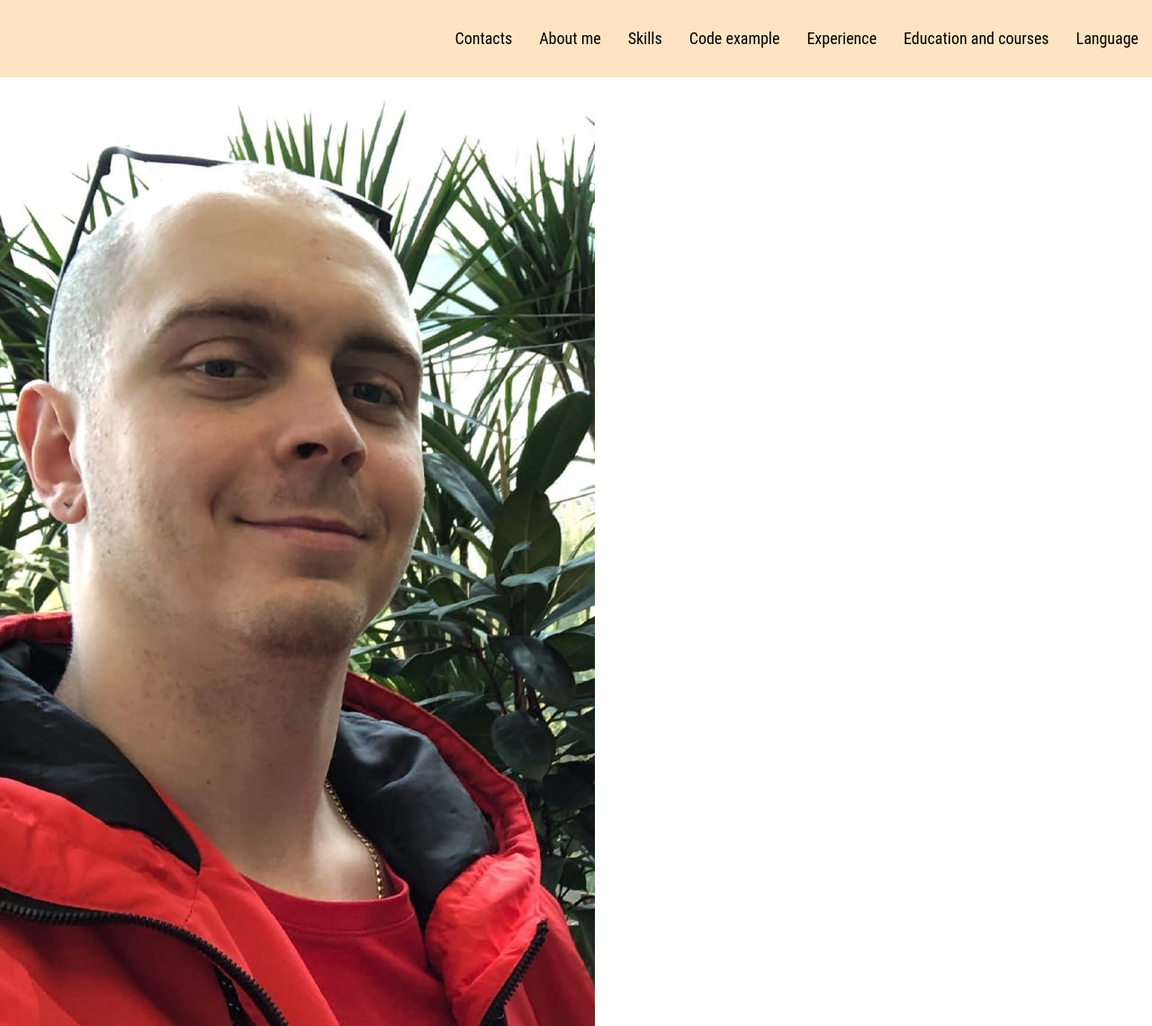
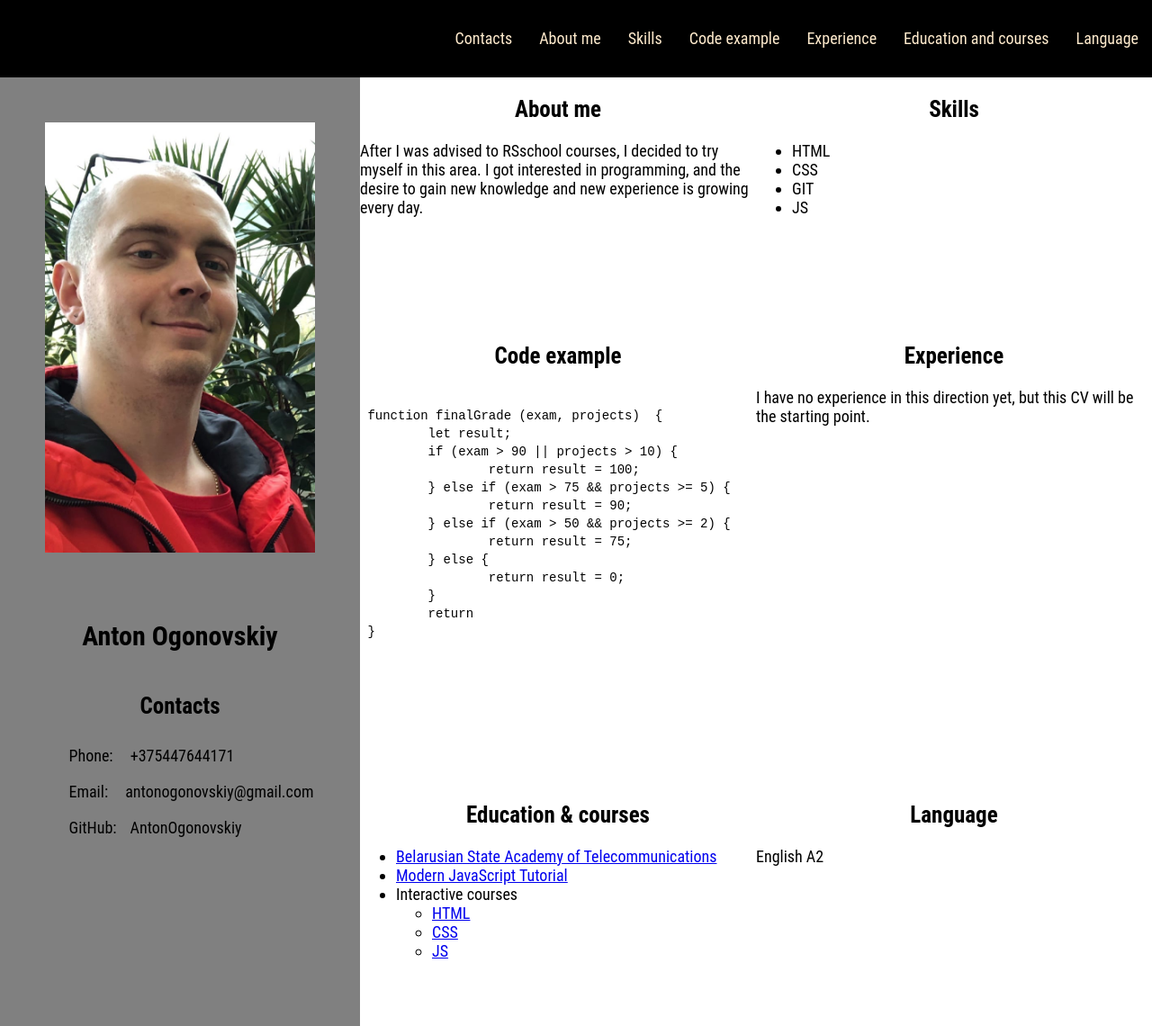
Before and after one commit to AntonOgonovskiy/rsschool-cv, a plain HTML site: page index.html in a window 1280 px wide. Shown: the top 1140 px of the page at 90% size. Drawn offline with Linux system fonts and the light colour scheme.

Commit message:
feat:add style to aside

```diff
--- a/index.html
+++ b/index.html
@@ -6,7 +6,7 @@
 	<meta http-equiv="X-UA-Compatible" content="IE=edge">
 	<meta name="viewport" content="width=device-width, initial-scale=1.0">
 	<title>My CV</title>
-	<link rel="icon" href="assets\img\ico.ico">
+	<link rel="icon" href="assets/img/ico.ico">
 	<link rel="stylesheet" href="style.css">
 </head>
 
@@ -27,11 +27,11 @@
 		</div>
 	</header>
 
-	<main class="main">
+	<main>
+		<div class="main">
 			<div>
-			<div>
-				<aside>
-					<img src="assets\img\photo.jpg" alt="photo">
+				<aside class="aside-main">
+					<img src="assets/img/photo.jpg" alt="photo" class="avatar">
 					<div>
 						<h1>
 							Anton Ogonovskiy
@@ -39,22 +39,24 @@
 					</div>
 					<div>
 						<h2>Contacts</h2>
-						<ul>
-							<li>Phone:<a href="tel:+375447644171">+375447644171</a></li>
-							<li>Email:<a href="mailto: antonogonovskiy@gmail.com">antonogonovskiy@gmail.com</a></li>
-							<li>GitHub:<a href="https://github.com/AntonOgonovskiy">Anton Ogonovskiy</a></li>
+						<ul class="contact-list">
+							<li>Phone:<a href="tel:+375447644171" class="contact-link"> +375447644171</a></li>
+							<li>Email:<a href="mailto:antonogonovskiy@gmail.com" class="contact-link">
+									antonogonovskiy@gmail.com</a></li>
+							<li>GitHub:<a href="https://github.com/AntonOgonovskiy"
+									class="contact-link">AntonOgonovskiy</a></li>
 						</ul>
 					</div>
 				</aside>
 			</div>
-			<div>
+			<div class="section-main">
 				<section>
 					<h2>About me</h2>
-					<p>
+					<span>
 						After I was advised to RSschool courses, I decided to try myself in this area. I got interested
 						in
 						programming, and the desire to gain new knowledge and new experience is growing every day.
-					</p>
+					</span>
 				</section>
 
 				<section>
@@ -70,7 +72,8 @@
 				<section>
 					<h2>Code example</h2>
 					<pre>
-						function finalGrade (exam, projects) {
+					<code class="code-example">
+ function finalGrade (exam, projects)  {
 	 let result;
 	 if (exam > 90 || projects > 10) {
 		 return result = 100;
@@ -83,6 +86,7 @@
 	 }
 	 return
  }
+					</code>
 					</pre>
 				</section>
 
--- a/style.css
+++ b/style.css
@@ -19,12 +19,20 @@ body {
 	font-family: 'Roboto Condensed', sans-serif;
 	font-size: 18px;
   }
+  h1 {
+	  font-size: 30px;
+  }
+  h2 {
+	  font-size: 25px;
+	  text-align: center;
+  }
   .container {
     max-width: 1440px;
     margin: 0 auto;
   }
   .header {
-	  background-color: bisque;
+	  background-color: black;
+
 
   }
   .nav {
@@ -38,9 +46,58 @@ body {
 	  padding: 0 15px;
 	  line-height: 50px;
 	  text-decoration: none;
-	  color:black;
-	  transition: 5s;
+	  color:blanchedalmond;
+
   }
   .nav-list:hover {
 	  text-decoration: underline;
+
   }
+  .main {
+	max-width: 1440px;
+	margin: 0 auto;
+	  display: flex;
+	  flex-direction: row;
+  }
+  .aside-main {
+	  width: 400px;
+	  height: 1100px;
+	  padding: 0px;
+	  display: flex;
+	  flex-direction: column;
+	  justify-content: flex-start;
+	  align-items: center;
+	  background-color: grey;
+  }
+  .avatar {
+	  width: 300px;
+	  height: auto;
+	  margin: 50px;
+  }
+  .section-main {
+	  display: flex;
+	  flex-wrap: wrap;
+	  justify-content: center;
+	  align-items: baseline;
+  }
+  section {
+	  width: 50%;
+
+  }
+  .code-example {
+	  font-size: 14px;
+	  color: ;
+  }
+  .contact-list {
+	  list-style: none;
+  }
+  .contact-link {
+	  margin: 5px;
+	  text-decoration: none;
+	  padding: 0 10px;
+      line-height: 40px;
+	  color:black ;
+  }
+  .contact-link:hover {
+	text-decoration: underline;
+  }
```
Lines whose indentation alone changed are shown as unchanged.
